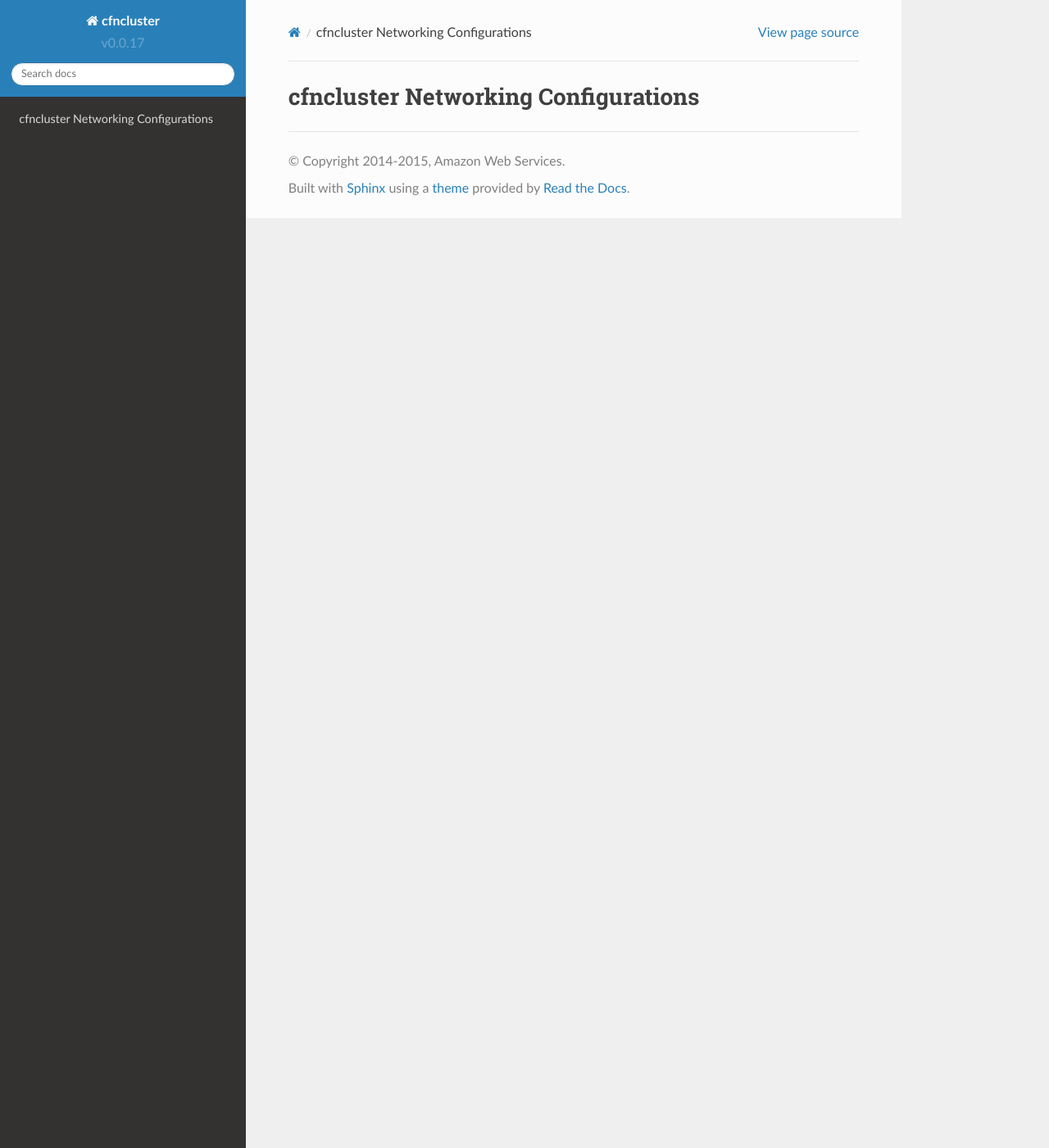
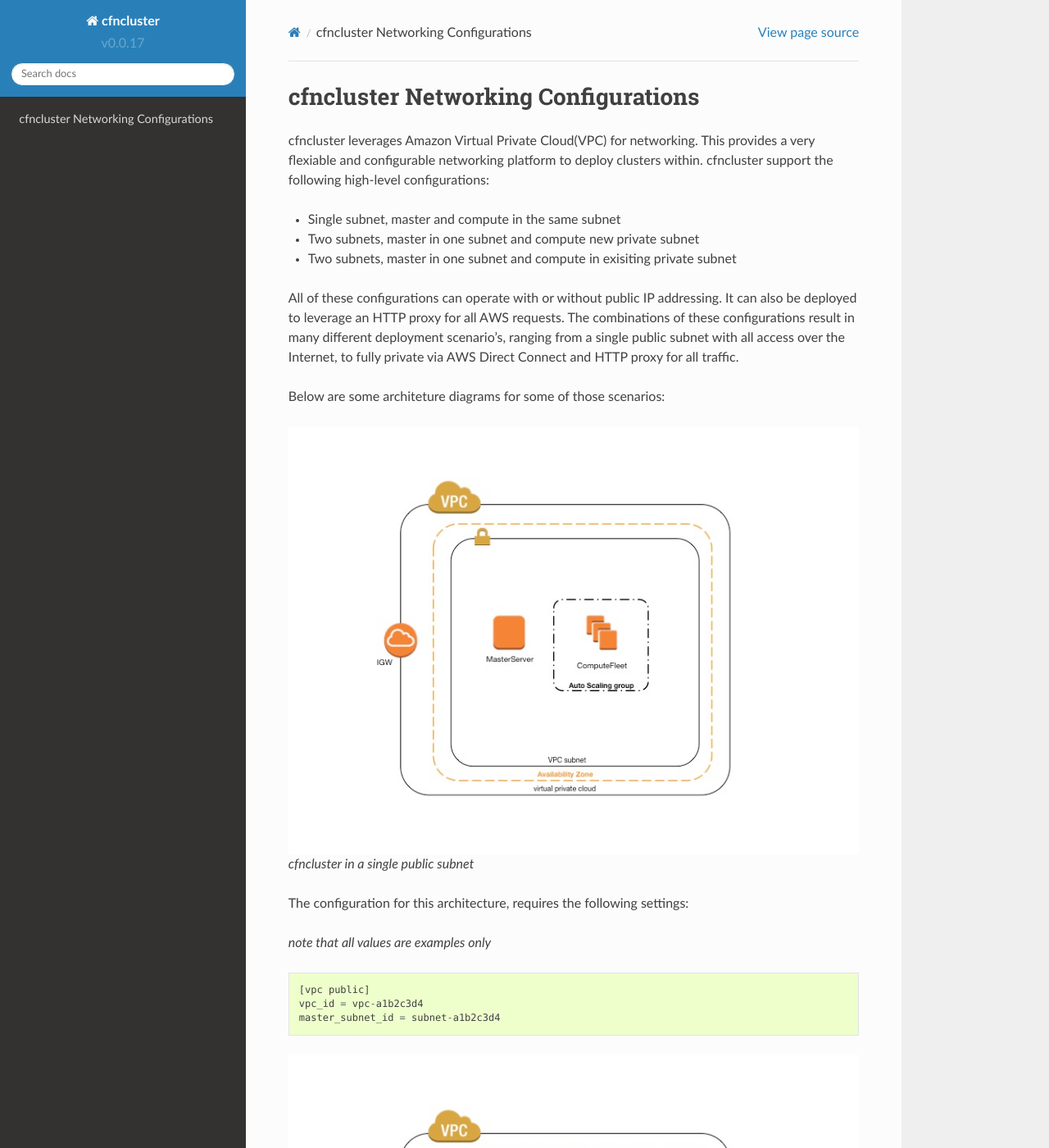
Before and after one commit to aws/aws-parallelcluster, a Sphinx documentation site: the page built from docs/source/networking.rst, in a window 1280 px wide and 1400 px high. Shown: the whole window at 82% size. Built offline with Sphinx 7.4.7 and the Read the Docs theme 2.0.0, drawn with Linux system fonts in a browser that asks for light colours; some of the changed text lies outside the part shown.

Commit message:
Updating documentation for networking

```diff
--- a/docs/source/networking.rst
+++ b/docs/source/networking.rst
@@ -2,3 +2,61 @@
 
 cfncluster Networking Configurations
 ====================================
+
+cfncluster leverages Amazon Virtual Private Cloud(VPC) for networking. This provides a very flexiable and configurable networking platform to deploy clusters within. cfncluster support the following high-level configurations:
+
+* Single subnet, master and compute in the same subnet
+* Two subnets, master in one subnet and compute new private subnet
+* Two subnets, master in one subnet and compute in exisiting private subnet
+
+All of these configurations can operate with or without public IP addressing. It can also be deployed to leverage an HTTP proxy for all AWS requests. The combinations of these configurations result in many different deployment scenario's, ranging from a single public subnet with all access over the Internet, to fully private via AWS Direct Connect and HTTP proxy for all traffic.
+
+Below are some architeture diagrams for some of those scenarios:
+
+.. figure:: images/networking_single_subnet.jpg
+   :alt: cfncluster single subnet
+
+   cfncluster in a single public subnet
+
+The configuration for this architecture, requires the following settings:
+
+`note that all values are examples only`
+
+::
+
+  [vpc public]
+  vpc_id = vpc-a1b2c3d4
+  master_subnet_id = subnet-a1b2c3d4
+
+.. figure:: images/networking_two_subnets.jpg
+   :alt: cfncluster two subnets
+
+   cfncluster using two subnets(new private)
+
+The configuration for this architecture, requires the following settings:
+
+`note that all values are examples only`
+
+::
+
+  [vpc public-private]
+  vpc_id = vpc-a1b2c3d4
+  master_subnet_id = subnet-a1b2c3d4
+  compute_subnet_cidr = 10.0.1.0/24
+
+.. figure:: images/networking_private_dx.jpg
+   :alt: cfncluster private with DX
+
+   cfncluster in a private subnet connected using Direct Connect
+
+The configuration for this architecture, requires the following settings:
+
+`note that all values are examples only`
+
+::
+
+  [vpc private-dx]
+  vpc_id = vpc-a1b2c3d4
+  master_subnet_id = subnet-a1b2c3d4
+  proxy_server = http://proxy.corp.net:8080
+  use_public_ips = false
```
Also changed, not shown: docs/source/images/networking_private_dx.jpg (added), docs/source/images/networking_single_subnet.jpg (renamed from docs/source/images/networking_single_vpc.jpg), docs/source/images/networking_two_subnets.jpg (added), 1 other file.
